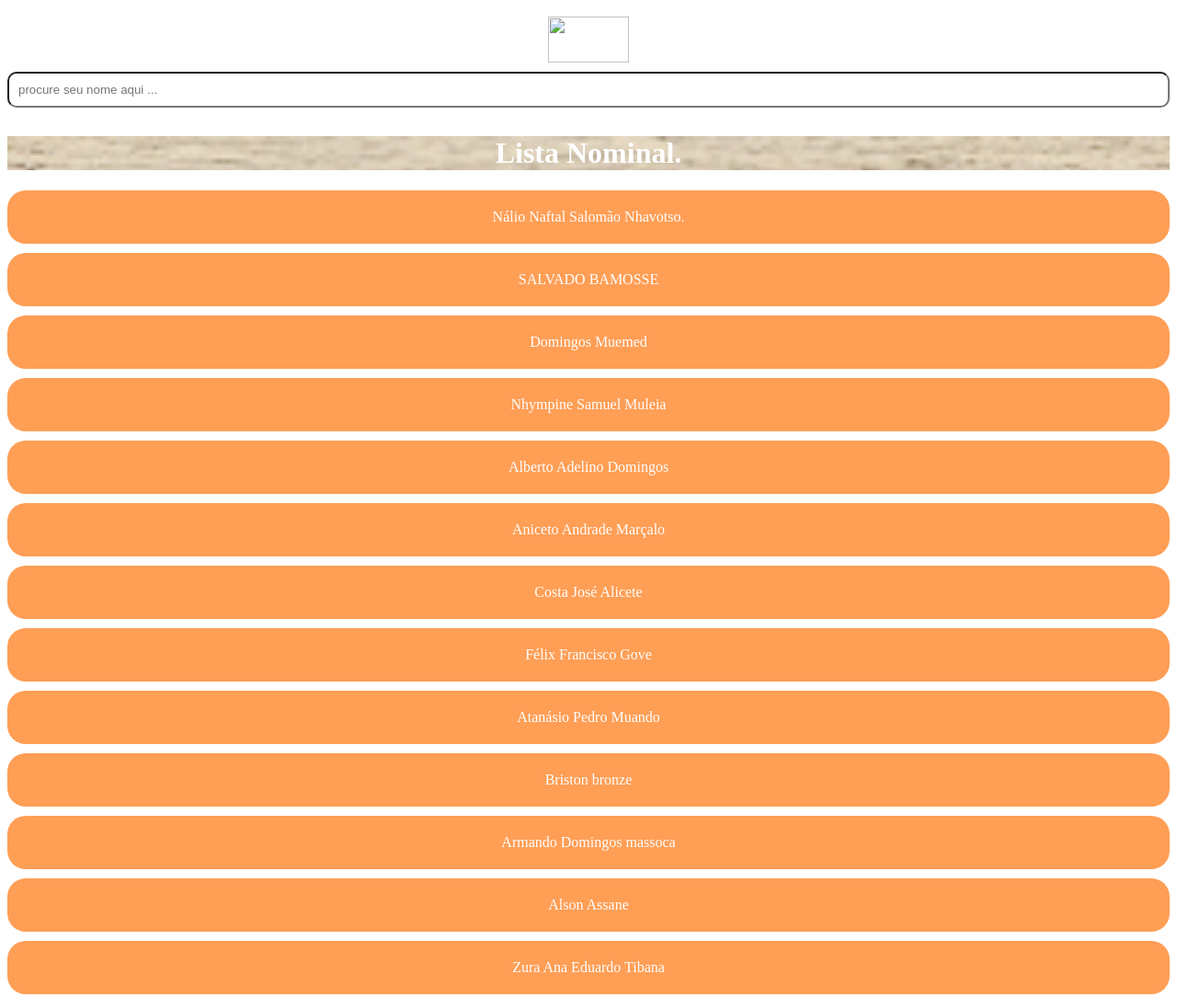
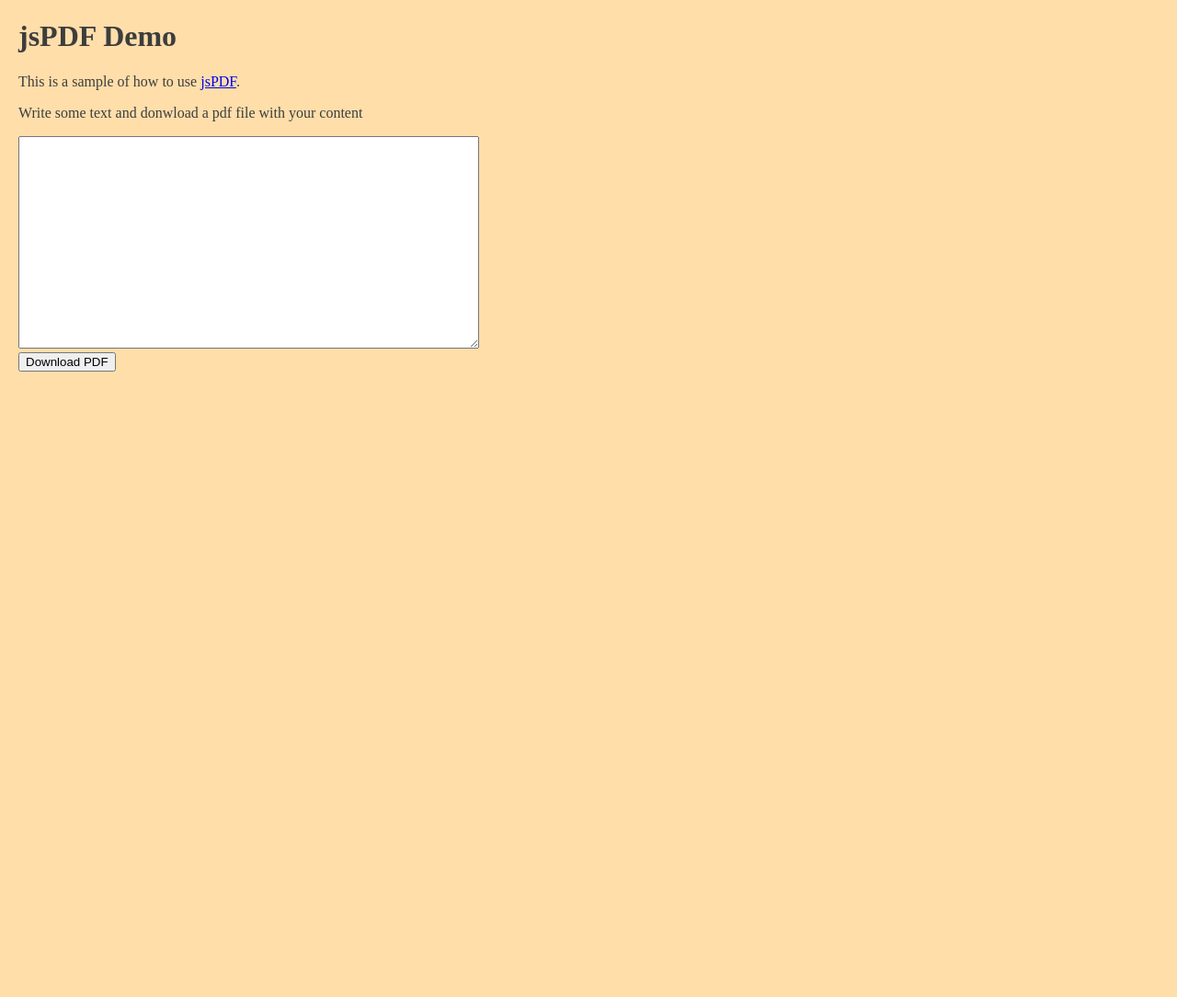
Before and after one commit to ALEXANDREFRANCISCO-ID/Caderneta, a plain HTML site: page index.html in a window 1280 px wide. Shown: the top 1084 px of the page at 92% size. After the commit the page ends 800 px from the top, so only its background shows below. Drawn offline with Linux system fonts and the light colour scheme.

Commit message:
Update index.html

```diff
--- a/index.html
+++ b/index.html
@@ -1,107 +1,50 @@
-
 <!DOCTYPE html>
-<html>
+<html lang="pt">
 <head>
-  <meta name="viewport" content="width=device-width, initial-scale=1.0">
-<title>procura seu nome </title>
+    <meta charset="UTF-8">
+    <title>Título da página</title>
+</head>
+<script src="https://cdnjs.cloudflare.com/ajax/libs/pdf-lib/1.16.0/pdf-lib.js"></script>
 <style>
-.grid-container {
-  display: grid;
-  grid-template-columns: repeat(1, 1fr);
-  gap: 10px;
-  Color:#fff;
+    body {
+  background: #ffdeaa;
+  color: #3d3d3d;
+  margin: 20px;
 }
 
-.item {
-  background-color: #ff9e55;
-  padding: 20px;
-  text-align: center;
-  Border-radius:20px;
-  Box-shadown:5px 3px ;
+#imgCat {
+  width: 25%;
+}
+</style>
+<body>
+
+
+    <h1>jsPDF Demo</h1>
+<p>This is a sample of how to use  <a href="https://parall.ax/products/jspdf">jsPDF</a>.</p>
+<p> Write some text and donwload a pdf file with your content</p>
+
+
+<textarea id="txtContent" cols="60" rows="15"></textarea>
+<br />
+<button id="btnDownload"> Download PDF </button>
+
+
+
+    <script>
+        var content = document.getElementById('txtContent'),
+button = document.getElementById('btnDownload');
+
+function generatePDF(){
+  var doc = new jsPDF();
+
+  doc.setFontSize(14);
+  doc.text(20, 20, content.value);
+  //doc.text(35, 25, "Paranyan loves jsPDF");
+  //doc.addImage(imgData, 'JPEG', 15, 40, 180, 160);
+  doc.save('my.pdf');
 }
 
-input{
-  width:100%;
-  margin-bottom:10px;
-  padding:10px;
-  Border-radius:10px;
-}
-Img{
-    Width:88px;
-    height:50px;
-    float:center;
-    Margin:10px;
-}
-
-    Body{
-        Text-align:center;
-    }
-    Input:hover{
-        Color:#ffd215;
-        Background:#141900;
-    }
-  .item:hover{
-      Color:#ff000a;
-      Background:#ffcaaa;
-     }
-     .lw{
-         Background-image:url("wood.png");
-         Background-size:cover;
-         Color:#fff;
-     }
-
-
-</style>
-</head>
-<body>
-<img class="Bo" src="logo-oficial.jpg"></br>
-
-<input type="search" id="searchInput" placeholder="procure seu nome aqui ...">
-<div class="lw"><h1>Lista Nominal. </h1></div>
-<div class="grid-container">
-
-  <div class="item">Nálio Naftal Salomão Nhavotso.</div>
-  <div class="item"> SALVADO BAMOSSE
-</div>
-  <div class="item">Domingos Muemed
- </div>
-  <div class="item"> Nhympine Samuel Muleia</div>
-  <div class="item">Alberto Adelino Domingos </div>
-  <div class="item">Aniceto Andrade Marçalo</div>
-  <div class="item">Costa José Alicete</div>
-  <div class="item">Félix Francisco Gove</div>
-  <div class="item">Atanásio Pedro Muando</div>
-  <div class="item">Briston bronze</div>
-  <div class="item">Armando Domingos massoca
-</div>
-  <div class="item">Alson Assane</div>
-  <div class="item">Zura Ana Eduardo Tibana</div>
-  <div class="item">Amós Almeida Arimuemelavo </div>
-
-</div>
-
-<script>
-const searchInput = document.getElementById('searchInput');
-const items = document.getElementsByClassName('item');
-
-searchInput.addEventListener('input', function()
-{
-  const searchTerm = searchInput.value.toLowerCase();
-
-  Array.from(items).forEach(function(item)
-  {
-    const itemText = item.textContent.toLowerCase();
-
-      if(itemText.includes(searchTerm))
-      {
-        item.style.display = 'block';
-      }else{
-        item.style.display = 'none';
-      }
-  });
-});
-
-</script>
-<img src="codelogo.png">
+button.addEventListener('click', generatePDF);
+    </script>
 </body>
 </html>
```
